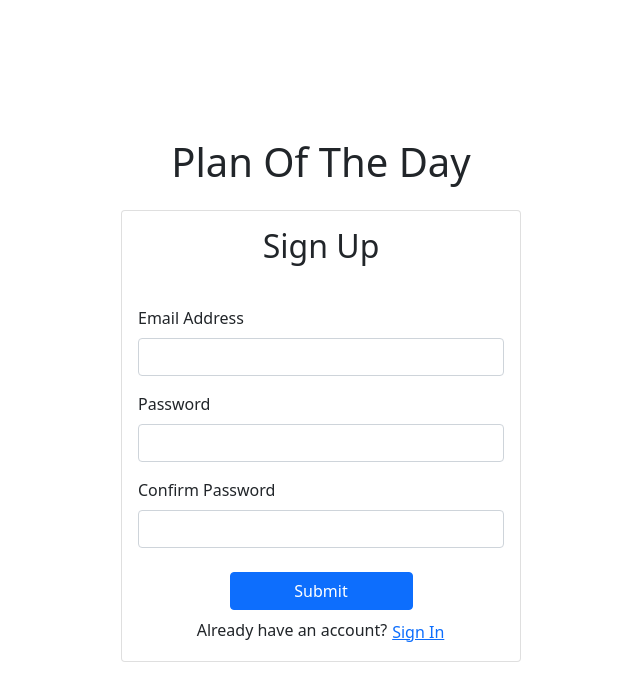
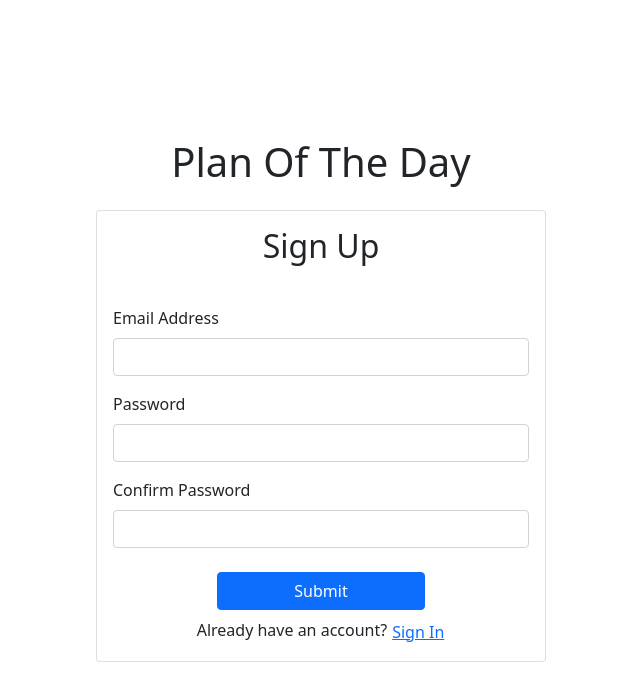
Before and after one commit to miller2590/Plan-of-the-Day, a React (Create React App) app: page / in a window 1280 px wide. Shown: the top 700 px of the page, without its empty margins (319-959 px from the left). Built offline with nearby package versions, Linux system fonts and the light colour scheme; no server answers.

Commit message:
fixed app container style

```diff
--- a/src/App.jsx
+++ b/src/App.jsx
@@ -2,24 +2,20 @@ import React from "react";
 import "./App.css";
 import LandingPage from "./pages/LandingPage";
 import Home from "./pages/Home";
-import { Container } from "react-bootstrap";
 import { Routes, Route } from "react-router-dom";
 import { AuthProvider } from "./contexts/AuthContext";
-import { styles } from "./utils/styles";
 import "react-toastify/dist/ReactToastify.css";
 
 function App() {
   return (
-    <Container fluid style={styles.AppContainer}>
     <AuthProvider>
       <Routes>
         <Route path="/" element={<LandingPage />} />
         <Route path="/home" element={<Home />}>
-            <Route path="todo" />
+          <Route path="todos" />
         </Route>
       </Routes>
     </AuthProvider>
-    </Container>
   );
 }
 
--- a/src/components/MainContent.js
+++ b/src/components/MainContent.js
@@ -12,11 +12,13 @@ function MainContent({
 }) {
   return (
     <div
-      style={{
-        display: "flex",
-        flexDirection: "column",
-        alignItems: "flex-start",
-      }}
+      style={
+        {
+          // display: "flex",
+          // flexDirection: "column",
+          // alignItems: "flex-start",
+        }
+      }
     >
       <CloseModal
         show={show}
--- a/src/components/SideNav.js
+++ b/src/components/SideNav.js
@@ -20,23 +20,26 @@ function SideNav({ handleCreateTodoTool }) {
   return (
     <div
       style={{
-        display: "flex",
+        // display: "flex",
+
+        // width: "fit-content",
+        // height: "100vh",
+        // flexShrink: "0",
+        // flexDirection: "column",
+        // alignItems: "center",
+        // padding: "1rem",
+        // position: "sticky",
+        // top: "0",
         border: "1px solid black",
-        width: "fit-content",
-        height: "100vh",
-        flexShrink: "0",
-        flexDirection: "column",
-        alignItems: "center",
-        padding: "1rem",
-        position: "sticky",
-        top: "0",
+        minHeight: "100vh",
+        minWidth: "350px",
       }}
     >
       <h4 style={{ padding: "1rem" }}>Plan of the Day</h4>
       <CreateTodoList handleCreateTodoTool={handleCreateTodoTool} />
 
       <Button
-        style={{ marginTop: "auto" }}
+        // style={{ marginTop: "auto" }}
         className="w-100"
         onClick={handleLogOut}
       >
--- a/src/pages/Home.js
+++ b/src/pages/Home.js
@@ -53,8 +53,8 @@ function Home() {
     <div
       style={{
         display: "flex",
-        minHeight: "100vh",
-        width: "100%",
+        widht: "100%",
+        alignItems: "stretch",
       }}
     >
       <SideNav handleCreateTodoTool={handleCreateTodoTool} />
--- a/src/pages/LandingPage.js
+++ b/src/pages/LandingPage.js
@@ -5,8 +5,10 @@ import { styles } from "../utils/styles";
 function LandingPage() {
   return (
     <div style={styles.LandingPageContainer}>
-      <h1 className="text-center mb-4">Plan Of The Day</h1>
-      <AuthForm />
+      <div style={{ width: "100%", justifyContent: "center" }}>
+        <h1 className="text-center mb-4">Plan Of The Day</h1>
+        <AuthForm />
+      </div>
     </div>
   );
 }
--- a/src/utils/styles.js
+++ b/src/utils/styles.js
@@ -1,14 +1,9 @@
-const AppContainer = {
+const LandingPageContainer = {
   display: "flex",
   alignItems: "center",
-  justifyContent: "center",
-  minHeight: "100vh",
-  padding: "0",
-};
-
-const LandingPageContainer = {
-  width: "100%",
-  maxWidth: "400px",
+  maxWidth: "450px",
+  height: "100vh",
+  margin: "auto",
 };
 
 const FormLable = {
@@ -16,7 +11,6 @@ const FormLable = {
 };
 
 export const styles = {
-  AppContainer: AppContainer,
   LandingPageContainer: LandingPageContainer,
   FormLable: FormLable,
 };
```
Lines whose indentation alone changed are shown as unchanged.
